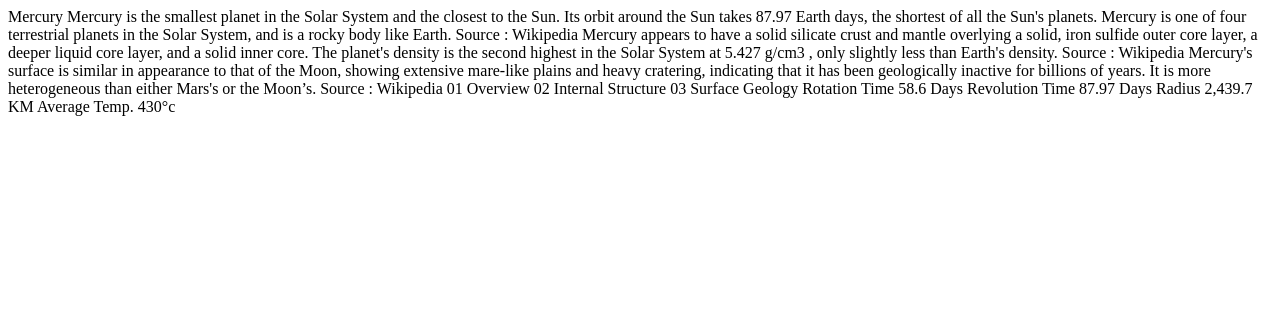
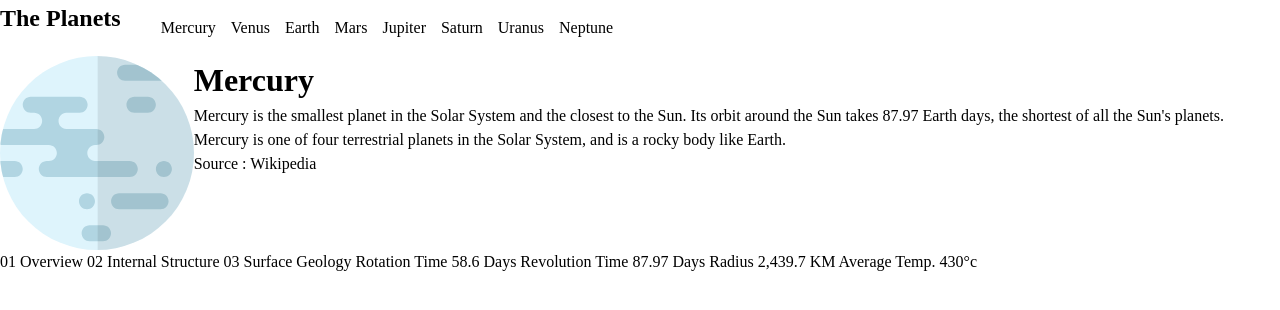
Before and after one commit to jacksen30/planet-facts, a plain HTML site: page index.html in a window 1280 px wide. Drawn offline with Linux system fonts and the light colour scheme.

Commit message:
create initial HTML structure for index.html

```diff
--- /dev/null
+++ b/assets/css/style.css
@@ -0,0 +1,122 @@
+/* CSS RESET - undo the varying default styling applied by web browsers to HTML elements */
+
+/* Box sizing rules */
+*,
+*::before,
+*::after {
+  box-sizing: border-box;
+}
+
+/* Remove default margin */
+body,
+h1,
+h2,
+h3,
+h4,
+p,
+figure,
+blockquote,
+dl,
+dd {
+  margin: 0;
+}
+
+/* Remove list styles on ul, ol elements with a list role, which suggests default styling will be removed */
+ul[role="list"],
+ol[role="list"] {
+  list-style: none;
+}
+
+/* Set core root defaults */
+html:focus-within {
+  scroll-behavior: smooth;
+}
+
+/* Set core body defaults */
+body {
+  min-height: 100vh;
+  /* text-rendering: optimizeSpeed; */
+  line-height: 1.5;
+
+}
+
+/* A elements that don't have a class get default styles */
+a:not([class]) {
+  text-decoration-skip-ink: auto;
+}
+
+/* Make images easier to work with */
+img,
+picture {
+  max-width: 100%;
+  display: block;
+}
+
+/* Inherit fonts for inputs and buttons */
+input,
+button,
+textarea,
+select {
+  font: inherit;
+}
+
+/* sr-only is for screen reader use only - The element will be visually hidden but will still be read by screen reader technology. */
+.sr-only {
+  position: absolute;
+  width: 1px;
+  height: 1px;
+  margin: -1px;
+  padding: 0;
+  overflow: hidden;
+  clip: rect(0, 0, 0, 0);
+  border: 0;
+  white-space: nowrap;
+}
+
+/*  A big shout out to Andy Bell at https://andy-bell.co.uk/about/
+    For his great article " A Modern CSS Reset " I recommend giving it a read at https://andy-bell.co.uk/a-modern-css-reset/
+*/
+
+
+/* MY CUSTOM CSS RULES BELOW */
+
+/* Reusable Custom CSS Variables */
+:root {
+  /* Measurments */
+  --width_row-width-percentage: 90%;
+  --color_highlight: #339900;
+}
+
+.row {
+    display: flex;
+    flex-direction: row;
+}
+
+/* .col {
+
+} */
+
+header nav {
+    display: flex;
+    flex-direction: row;
+}
+
+header nav ul {
+    display: flex;
+    flex-direction: row;
+    list-style: none;
+}
+
+header nav ul li {
+    margin-right: 15px;
+}
+
+header nav ul li a {
+    text-decoration: none;
+    color: #000;
+
+}
+
+.other-states-hide {
+    display: none;
+}
--- a/index.html
+++ b/index.html
@@ -5,23 +5,49 @@
   <meta name="viewport" content="width=device-width, initial-scale=1.0">
 
   <link rel="icon" type="image/png" sizes="32x32" href="./assets/favicon-32x32.png">
-
+  <link rel="stylesheet" href="./assets/css/style.css">
   <title>Frontend Mentor | Planets fact site</title>
 </head>
 <body>
-  Mercury
+  <header>
+    <nav>
+      <h2>The Planets</h2>
+      <ul>
+        <li><a href="#">Mercury</a></li>
+        <li><a href="./venus.html">Venus</a></li>
+        <li><a href="./earth.html">Earth</a></li>
+        <li><a href="./mars.html">Mars</a></li>
+        <li><a href="./jupiter.html">Jupiter</a></li>
+        <li><a href="./saturn.html">Saturn</a></li>
+        <li><a href="./uranus.html">Uranus</a></li>
+        <li><a href="./neptune.html">Neptune</a></li>
+      </ul>
+    </nav>
+  </header>
+  <main>
+    <div class="row">
+      <div class="col">
+        <img src="./assets/planet-mercury.svg" alt="planet Mercury as digital illustration">
+      </div>
+      <div class="col">
+        <h1>Mercury</h1>
 
         <!-- Overview Content Start -->
 
+        <p>
         Mercury is the smallest planet in the Solar System and the closest
         to the Sun. Its orbit around the Sun takes 87.97 Earth days, the
         shortest of all the Sun's planets. Mercury is one of four terrestrial
         planets in the Solar System, and is a rocky body like Earth.
-
+      </p>
+      <p>
         Source : Wikipedia <!-- URL: https://en.wikipedia.org/wiki/Mercury_(planet) -->
-
+      </p>
       <!-- Overview Content End -->
 
+      </div>
+    </div>
+    <div class="other-states-hide">
       <!-- Internal Structure Content Start -->
 
       Mercury appears to have a solid silicate crust and mantle overlying a
@@ -38,11 +64,12 @@
       Mercury's surface is similar in appearance to that of the Moon, showing
       extensive mare-like plains and heavy cratering, indicating that it has
       been geologically inactive for billions of years. It is more heterogeneous
-  than either Mars's or the Moon’s.
+      than either Mars's or the Moon's.
 
       Source : Wikipedia <!-- URL: https://en.wikipedia.org/wiki/Mercury_(planet)#Surface_geology -->
 
       <!-- Surface Geology Content End -->
+    </div>
 
   01 Overview
   02 Internal Structure
@@ -59,5 +86,6 @@
 
   Average Temp.
   430°c
+  </main>
 </body>
 </html>
```
Lines whose indentation alone changed are shown as unchanged.
